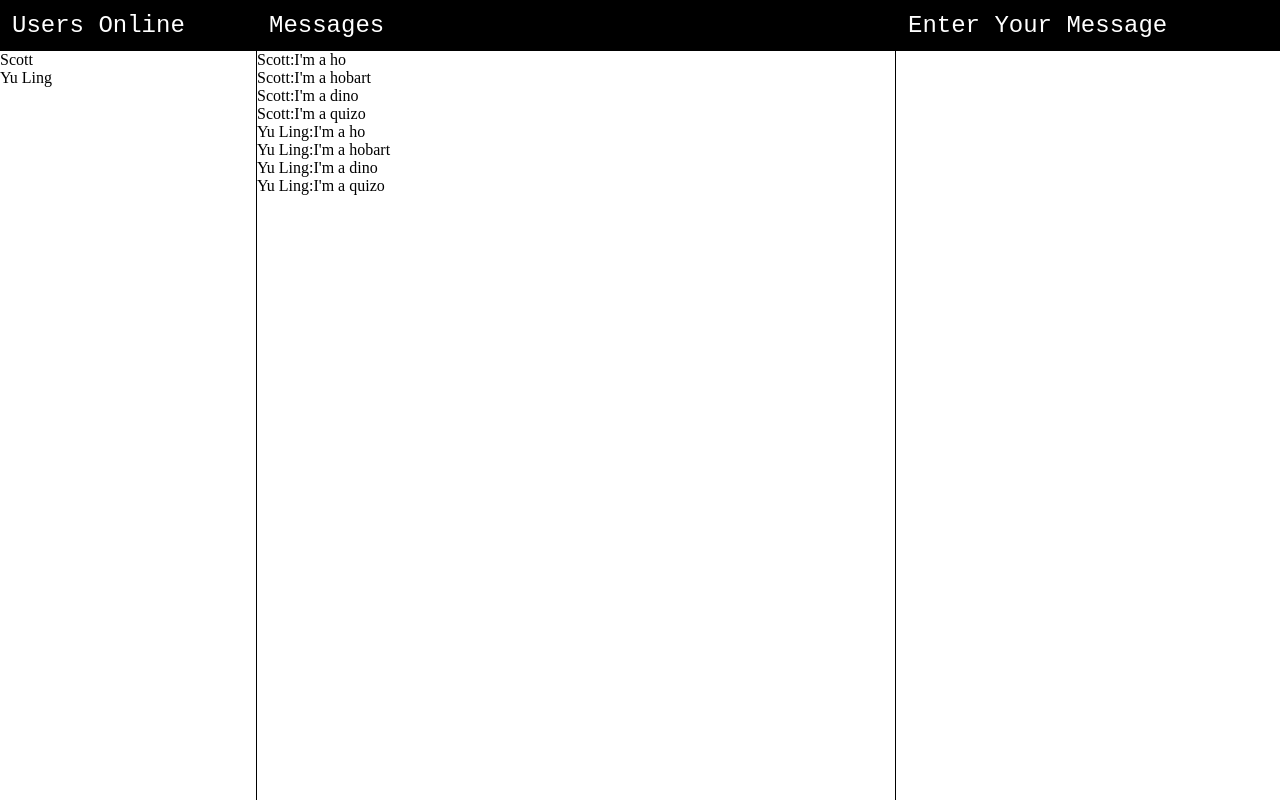
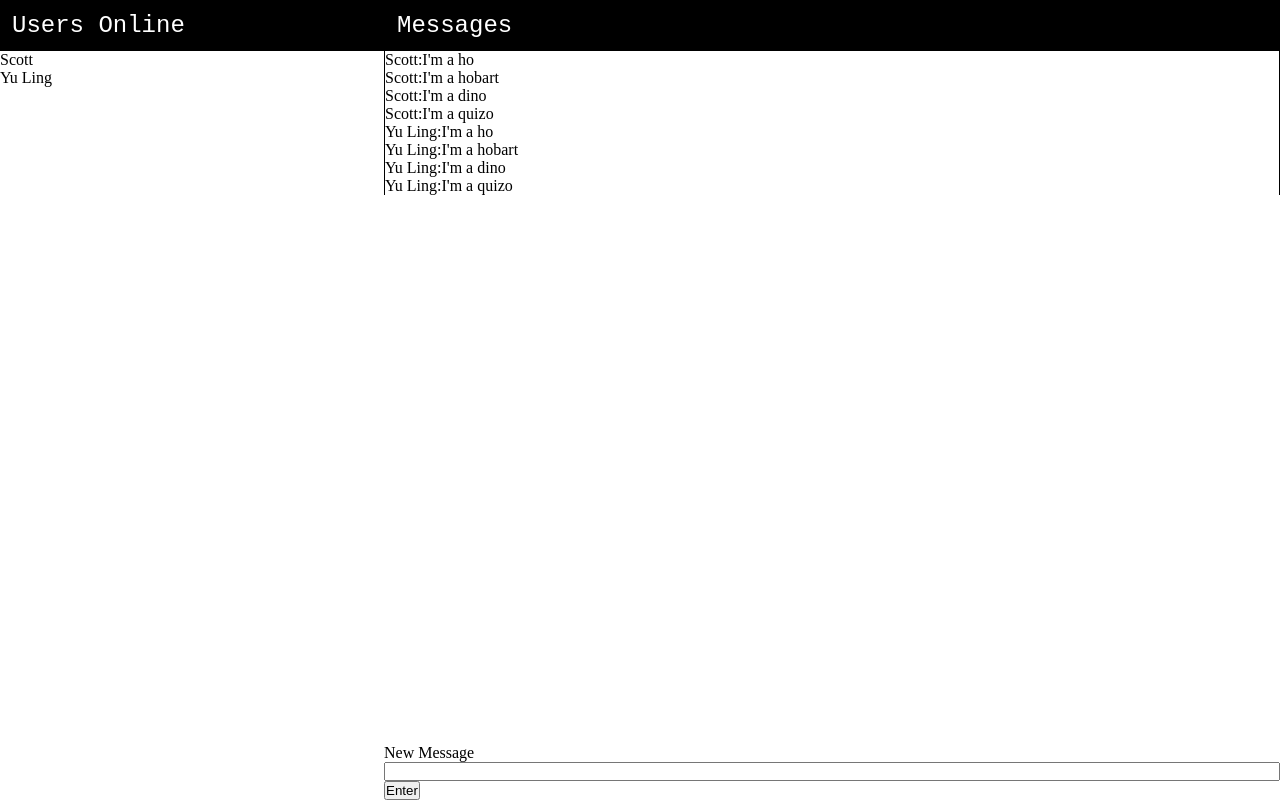
Before and after one commit to skillitzimberg/les-chats, a React (Create React App) app in the folder client/: page / in a window 1280 px wide. Built offline with nearby package versions, Linux system fonts and the light colour scheme.

Commit message:
WIP: adding message to a user‘s message array

```diff
--- a/client/src/App.css
+++ b/client/src/App.css
@@ -3,3 +3,14 @@
   display: flex;
   flex-direction: row;
 }
+#sidebar {
+  width: 30%;
+  height: 100%;
+}
+#chats {
+  display: flex;
+  flex-direction: column;
+  justify-content: space-between;
+  width: 70%;
+  height: 100%;
+}
--- a/client/src/App.js
+++ b/client/src/App.js
@@ -1,16 +1,29 @@
+import React, { useState } from "react";
 import "./App.css";
 import Users from "./Users";
 import Messages from "./Messages";
-import TextInput from "./TextInput";
+import ChatForm from "./ChatForm";
 import userData from "./Dummy_Data/userData";
 
 function App() {
+  const [data, setData] = useState(userData);
+
+  function handleNewMessage(message) {
+    data[0].messages.push({ timeStamp: Date.now(), text: message });
+    setData(data);
+    console.log(data);
+  }
+
   return (
-    <div className="App">
-      <Users userNames={userNames(userData)} />
-      <Messages userData={userData} />
-      <TextInput />
-    </div>
+    <main className="App">
+      <section id="sidebar">
+        <Users userNames={userNames(data)} />
+      </section>
+      <section id="chats">
+        <Messages userData={data} />
+        <ChatForm handleNewMessage={handleNewMessage} />
+      </section>
+    </main>
   );
 }
 
--- /dev/null
+++ b/client/src/ChatForm.css
@@ -0,0 +1,4 @@
+.form-input {
+  display: flex;
+  flex-direction: column;
+}
--- /dev/null
+++ b/client/src/ChatForm.js
@@ -0,0 +1,30 @@
+import React, { useState } from "react";
+import "./ChatForm.css";
+
+const ChatForm = (props) => {
+  const [message, setMessage] = useState("");
+  function handleSubmit(e) {
+    e.preventDefault();
+    props.handleNewMessage(message);
+  }
+  return (
+    <section id="text-input">
+      <form id="new-message" onSubmit={handleSubmit}>
+        <div className="form-input">
+          <label htmlFor="message">New Message</label>
+          <input
+            type="text"
+            name="message"
+            value={message}
+            onChange={(e) => setMessage(e.target.value)}
+          ></input>
+        </div>
+        <button type="submit" name="submit">
+          Enter
+        </button>
+      </form>
+    </section>
+  );
+};
+
+export default ChatForm;
--- a/client/src/Messages.css
+++ b/client/src/Messages.css
@@ -1,5 +1,4 @@
 #messages {
-  width: 50%;
   border-left: 1px solid black;
   border-right: 1px solid black;
 }
--- a/client/src/Messages.js
+++ b/client/src/Messages.js
@@ -3,12 +3,25 @@ import "./Messages.css";
 import SectionHeader from "./SectionHeader";
 
 const Messages = ({ userData }) => {
+  console.log(userData);
+  function messagesByTime(users) {
+    const allMessages = users
+      .map((user) => user.messages.map((message) => message))
+      .flat();
+
+    const messagesByTime = allMessages.sort((a, b) => {
+      return a.timeStamp - b.timeStamp;
+    });
+
+    return messagesByTime;
+  }
+
   return (
     <section id="messages">
       <SectionHeader title={"Messages"} />
       {userData.map((user) => {
         return messagesByTime(userData).map((message) => (
-          <div>
+          <div key={message.timeStamp}>
             {user.name}:{message.text}
           </div>
         ));
@@ -17,16 +30,4 @@ const Messages = ({ userData }) => {
   );
 };
 
-function messagesByTime(users) {
-  const allMessages = users
-    .map((user) => user.messages.map((message) => message))
-    .flat();
-
-  const messagesByTime = allMessages.sort((a, b) => {
-    return a.timeStamp - b.timeStamp;
-  });
-
-  return messagesByTime;
-}
-
 export default Messages;
--- a/client/src/TextInput.css
+++ /dev/null
@@ -1,3 +0,0 @@
-#text-input {
-  width: 30%;
-}
--- a/client/src/TextInput.js
+++ /dev/null
@@ -1,13 +0,0 @@
-import React from "react";
-import "./TextInput.css";
-import SectionHeader from "./SectionHeader";
-
-const TextInput = () => {
-  return (
-    <section id="text-input">
-      <SectionHeader title={"Enter Your Message"} />
-    </section>
-  );
-};
-
-export default TextInput;
--- a/client/src/Users.css
+++ b/client/src/Users.css
@@ -1,4 +1,4 @@
-#users {
+/* #users {
   width: 20%;
   height: 100%;
-}
+} */
--- a/client/src/Users.js
+++ b/client/src/Users.js
@@ -3,12 +3,11 @@ import "./Users.css";
 import SectionHeader from "./SectionHeader";
 
 export default function Users(props) {
-  console.log(props);
   return (
     <section id="users">
       <SectionHeader title={"Users Online"} />
       {props.userNames.map((name) => {
-        return <div>{name}</div>;
+        return <div key={name}>{name}</div>;
       })}
     </section>
   );
```
